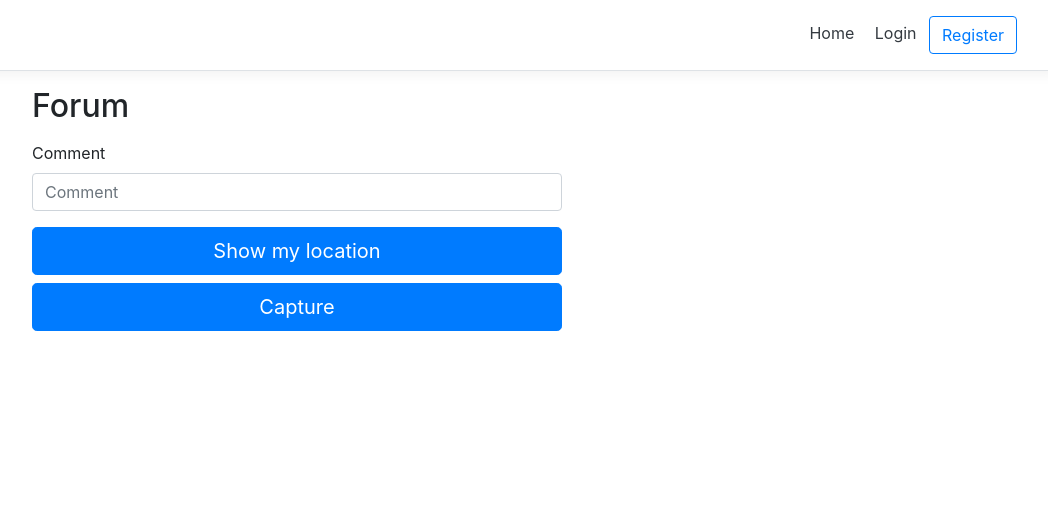
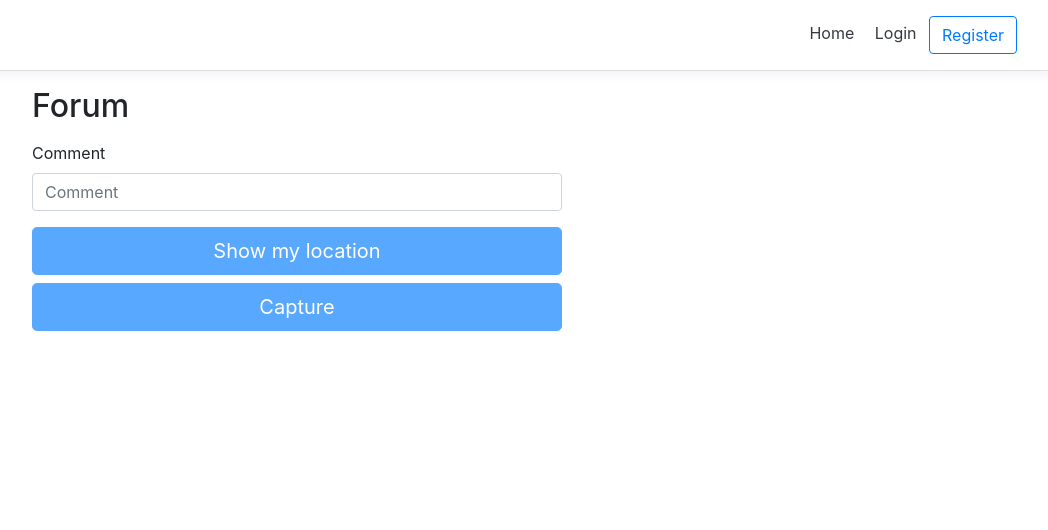
Before and after one commit to Dias2406/king-of-uni, a Django app: template mysite/territoryGame/templates/territoryGame/detail_territory.html in a window 1280 px wide. Shown: the top 530 px of the page, without its empty margins (223-1271 px from the left). Run offline with Django 4.2, Linux system fonts and the light colour scheme; the template is opened without the code that fills it: values that come from a table or form of the project are taken from there, others are empty; data comes from the database, SQL or seed files in the repository; some libraries are stand-ins or nearby versions.

Commit message:
Updated
User can should clock Show my location button first, before capturing

If a user is near the location, Capture button will be enabled

```diff
--- a/mysite/territoryGame/models.py
+++ b/mysite/territoryGame/models.py
@@ -6,7 +6,7 @@ from account.models import Account
 
 
 class TerritoryCapture(models.Model):
-    comment             = models.CharField(max_length=200, null= True, blank=True)
+    comment             = models.CharField(max_length=200, null= True, blank= True)
     territory_name      = models.ForeignKey(Building, verbose_name="Territories", default = 0, on_delete=models.SET_DEFAULT)
     username            = models.ForeignKey(Account, verbose_name="Users", default = 0, on_delete=models.SET_DEFAULT)
 
--- a/mysite/territoryGame/templates/territoryGame/detail_territory.html
+++ b/mysite/territoryGame/templates/territoryGame/detail_territory.html
@@ -48,8 +48,8 @@
 
 
 				<!-- Submit btn -->
-				<button class="submit-button btn btn-lg btn-primary btn-block" type="submit" name="showLocation">Show my location</button>
-				<button class="submit-button btn btn-lg btn-primary btn-block" type="submit" name="capture">Capture</button>
+				<button class="submit-button btn btn-lg btn-primary btn-block" type="submit" name="showLocation" id="location" onclick="unlockButton();" disabled>Show my location</button>
+				<button class="submit-button btn btn-lg btn-primary btn-block" type="submit" name="capture" id="capture" {% if not enable %} disabled {%endif%}>Capture</button>
 			</form>
 		</div>
 	</div>
@@ -66,8 +66,7 @@
 			  navigator.geolocation.getCurrentPosition(function(position) {
 					x.value = position.coords.latitude;
 					y.value = position.coords.longitude;
-					demo.innerHTML = "Latitude: " + position.coords.latitude +
-				   "<br>Longitude: " + position.coords.longitude;
+					document.getElementById("location").disabled = false;
 			  });
 		  } else {
 			  alert("Sorry, your browser does not support HTML5 geolocation.");
--- a/mysite/territoryGame/views.py
+++ b/mysite/territoryGame/views.py
@@ -75,6 +75,7 @@ def detail_territory_view(request, slug):
             line = folium.PolyLine(locations = [pointA, pointB], weight=2, clolor='red')
             map.add_child(line)
             if distance < 200:
+                context['enable'] = True
                 messages.success(request, 'You can capture the territory')
             else:
                 messages.error(request, 'You are too far from the territory')
@@ -94,6 +95,8 @@ def detail_territory_view(request, slug):
                 obj.save()
                 form = CreateTerritoryCaptureForm
                 return redirect('territory_game:territories')
+        else:
+            messages.error(request, 'Territory is already captured')
     else:
         form = CreateTerritoryCaptureForm()
 
```
